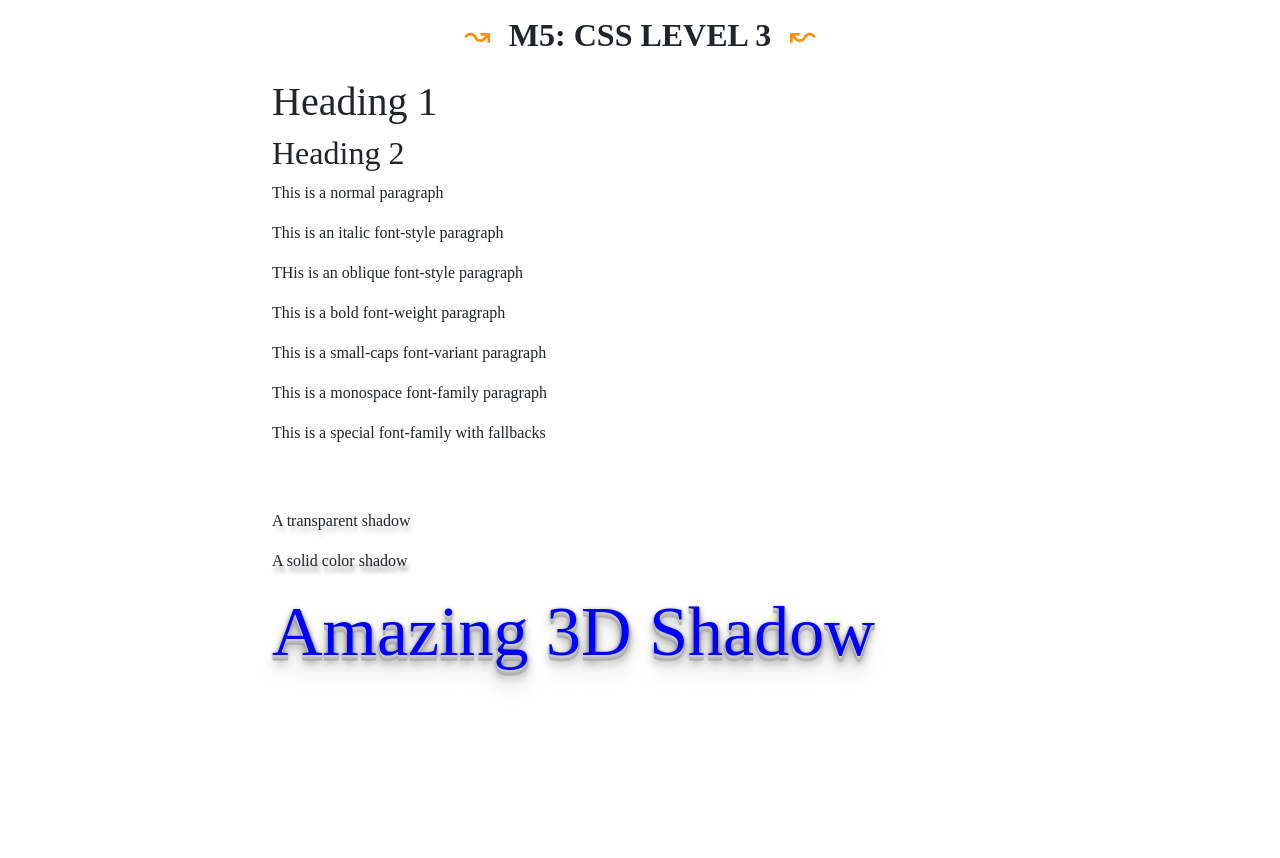
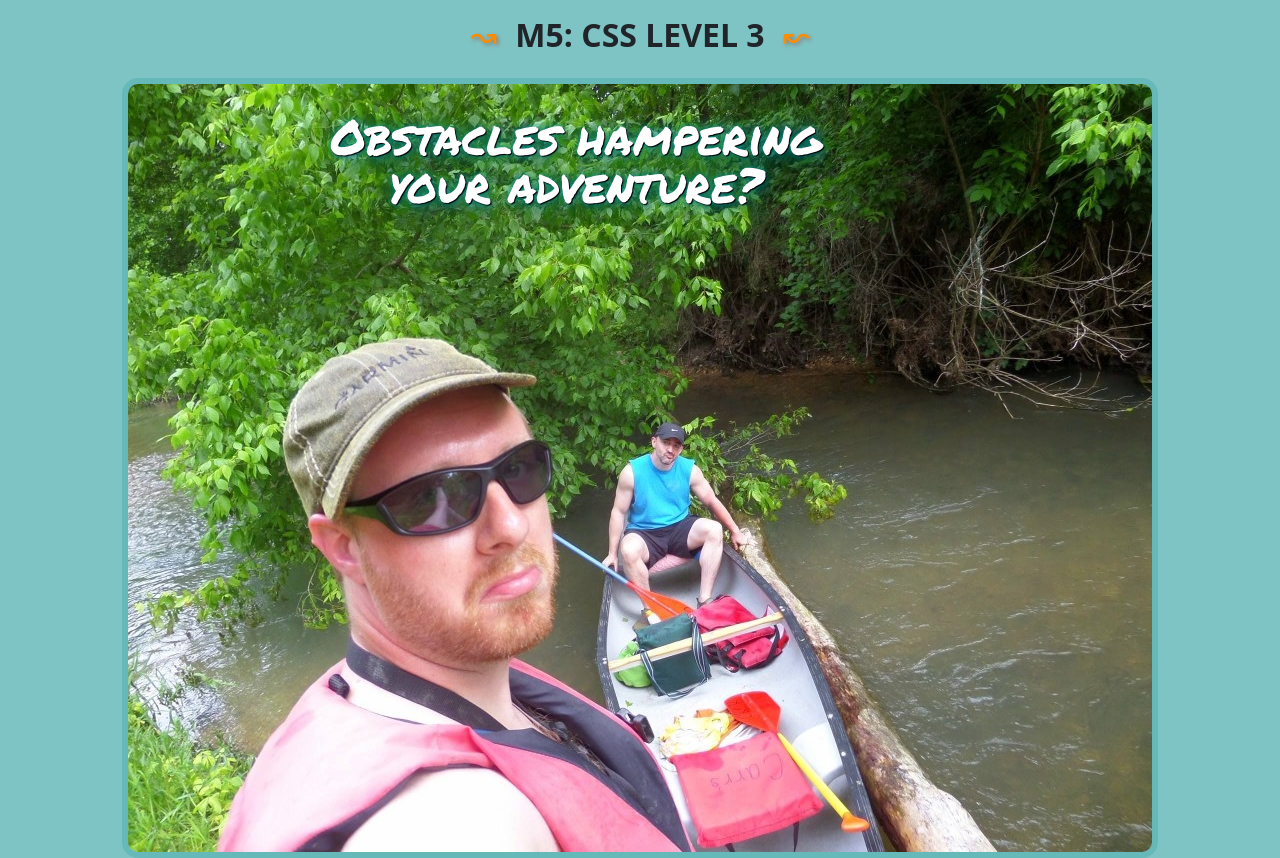
Before and after one commit to becom1ng/MasteringHTMLandCSS, a plain HTML site: page M5 CSS Level 3/index.html in a window 1280 px wide. Before the commit the page ends 800 px from the top, so only its background shows below. Drawn offline with nearby package versions, Linux system fonts and the light colour scheme; a web font is replaced by a local one.

Commit message:
Shadows and Effects Complete

```diff
--- a/M5 CSS Level 3/index.html
+++ b/M5 CSS Level 3/index.html
@@ -3,13 +3,15 @@
 <head>
     <meta charset="UTF-8">
     <meta name="viewport" content="width=device-width, initial-scale=1.0">
+    <style>
+      body {
+        background-color: rgb(255, 102, 0);
+      }
+    </style>
+    <link href="https://cdn.jsdelivr.net/npm/bootstrap@5.3.0/dist/css/bootstrap.min.css" rel="stylesheet" integrity="sha384-9ndCyUaIbzAi2FUVXJi0CjmCapSmO7SnpJef0486qhLnuZ2cdeRhO02iuK6FUUVM" crossorigin="anonymous">
     <link rel="stylesheet" href="style.css">
-    <link href="https://cdn.jsdelivr.net/npm/bootstrap@5.3.0/dist/css/bootstrap.min.css" rel="stylesheet" integrity="sha384-9ndCyUaIbzAi2FUVXJi0CjmCapSmO7SnpJef0486qhLnuZ2cdeRhO02iuK6FUUVM" crossorigin="anonymous">
     <style>
-      /* This is here to override bootstrap, which overrides style.css font-family */
-      body {
-        font-family: "Bitstream Vera Serif Bold", serif;
-      }
+      @import url('https://fonts.googleapis.com/css2?family=Permanent+Marker&display=swap');
     </style>
     <title>M5: CSS Level 3</title>
 </head>
@@ -20,53 +22,14 @@
       <h2><strong>M5: CSS Level 3</strong></h2>
     </div>
   </header>
-  <div class="container">
-    <div class="row">
-      <div class="col-md"></div>
-      <div class="col-md-8">
-        <h1>Heading 1</h1>
-        <h2>Heading 2</h2>
-        <p>
-          This is a normal paragraph
-        </p>
-        <p class="italic">
-          This is an italic font-style paragraph
-        </p>
-        <p class="oblique">
-          THis is an oblique font-style paragraph
-        </p>
-        <p class="thick">
-          This is a bold font-weight paragraph
-        </p>
-        <p class="small-cap">
-          This is a small-caps font-variant paragraph
-        </p>
-        <p class="monospace">
-          This is a monospace font-family paragraph
-        </p>
-        <p class="custom">
-          This is a special font-family with fallbacks
-        </p>
-
-        <br><br>
-
-        <p class="trans">
-          A transparent shadow
-        </p>
-        <p class="solid">
-          A solid color shadow
-        </p>
-        <p class="amazing">
-          Amazing 3D Shadow
-        </p>
-
-
-
-      </div>
-      <div class="col-md"></div>
+  <div class="container text-center">
+    <img src="img/treeblock50.jpg" alt="" class="img-fluid">
+    <div class="amazing overlay">
+      Obstacles hampering<br>
+      your adventure?
+    </div>
   </div>
   <footer>
-
   </footer>
 </body>
 </html>
--- a/M5 CSS Level 3/style.css
+++ b/M5 CSS Level 3/style.css
@@ -1,42 +1,10 @@
-/* html, body {
-  overflow-x: hidden;
+body {
+  background-color: rgba(0, 139, 139, .5);
 }
-
-.full-width {
-  position: relative;
-  padding: .25rem 10px;
-  background: #333;
-  background: rgba(0,0,0,.8);
-  color: white;
-  font-size: 1.125rem;
-}
-.full-width:before, .full-width:after{
-  content: "";
-  position: absolute;
-  top: 0;
-  bottom: 0;
-  width: 9600px;
-  right: 100%;
-  background: darkcyan;
-}
-.full-width:after {
-  left: 100%;
-  background: darkorchid;
-} */
-
-@font-face {
-  font-family: "Bitstream Vera Serif Bold";
-  src:
-    local("Bitstream Vera Serif Bold"),
-    url("https://mdn.github.io/css-examples/web-fonts/VeraSeBd.ttf");
-}
-
-/* body {
-  font-family: "Bitstream Vera Serif Bold", serif;
-} */
 
 header h2:before, header h2:after {
   color:darkorange;
+  text-shadow: 2px 2px 4px gray;
 }
 header h2:before {
   content: "\219D   ";
@@ -47,36 +15,48 @@ header h2:after {
   margin-left: 10px;
 }
 
+@media print {
+  a[href]:after {
+    content: " (" attr(href) ") ";
+  }
+}
+
+img {
+  border: 6px solid rgba(0, 139, 139, .2);
+  border-radius: 1em;
+}
+
+.overlay {
+  position: absolute;
+  top: 20%;
+  left: 45%;
+  transform: translate(-50%, -50%);
+}
+
+.amazing {
+  font-family: "Permanent Marker", cursive;
+  line-height: 100%;
+  font-size: 48px;
+  color: white;
+  text-shadow:
+  1px 1px 1px black,
+  0 0 16px rgba(0, 139, 139, .8),
+  0 0 4px rgba(0, 139, 139, .8),
+  1px 2px 2px rgba(0, 82, 82, 0.2),
+  2px 4px 4px rgba(0, 82, 82, 0.2),
+  4px 8px 8px rgba(0, 82, 82, 0.2),
+  8px 16px 16px rgba(0, 82, 82, 0.2),
+  16px 32px 32px rgba(0, 82, 82, 0.2);
+}
+
 @media screen and (max-width: 768px){
-  .full-width:before, .full-width:after {
-    background: #333;
-    background: rgba(0,0,0,.8);
+  .amazing {
+    font-size: 34px;
   }
 }
 
 @media screen and (max-width: 480px){
-  .full-width:before, .full-width:after {
-    width: 0px;
+  .amazing {
+    font-size: 30px;
   }
 }
-
-.trans { text-shadow: 2px 6px 4px rgba(0,0,0,0.2);}
-.solid { text-shadow: 2px 6px 4px #999;}
-.amazing {
-  line-height: 85px;
-  font-size: 70px;
-  color: blue;
-  text-shadow:
-  0 1px #cccccc,
-  0 2px #c9c9c9,
-  0 3px #bbbbbb,
-  0 4px #b9b9b9,
-  0 5px #aaaaaa,
-  0 6px  1px  rgba(0, 0, 0, 0.1),
-  0 0    5px  rgba(0, 0, 0, 0.1),
-  0 1px  3px  rgba(0, 0, 0, 0.3),
-  0 3px  5px  rgba(0, 0, 0, 0.2),
-  0 5px  10px rgba(0, 0, 0, 0.25),
-  0 10px 10px rgba(0, 0, 0, 0.2),
-  0 20px 20px rgba(0, 0, 0, 0.15);
-}
```
Also changed, not shown: M5 CSS Level 3/img/treeblock50.jpg (added).
